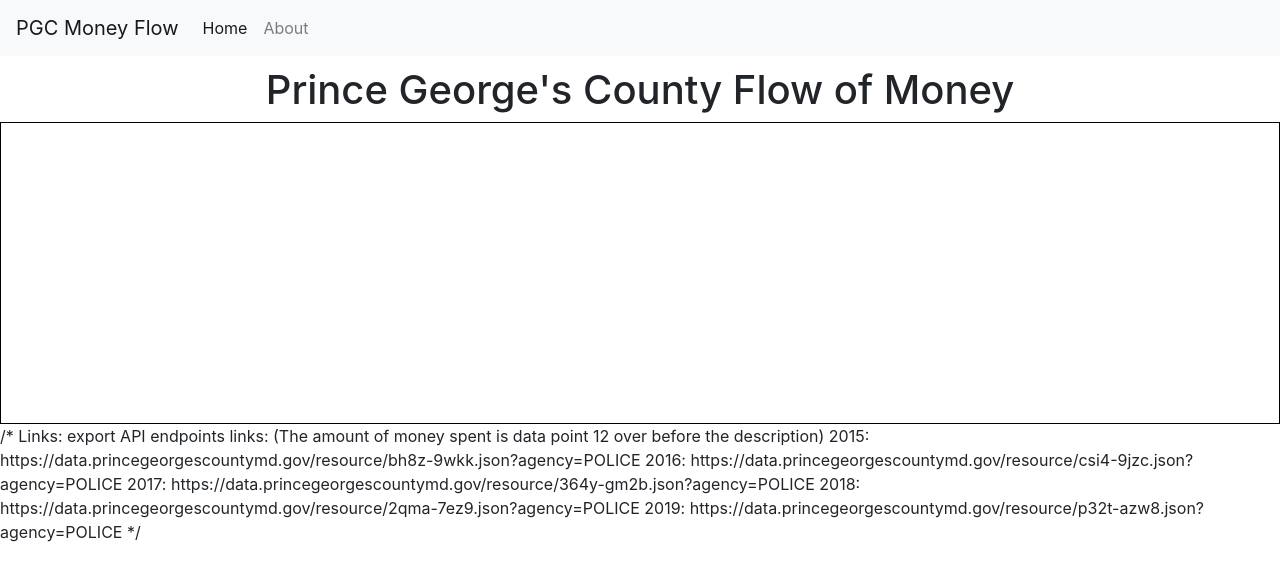
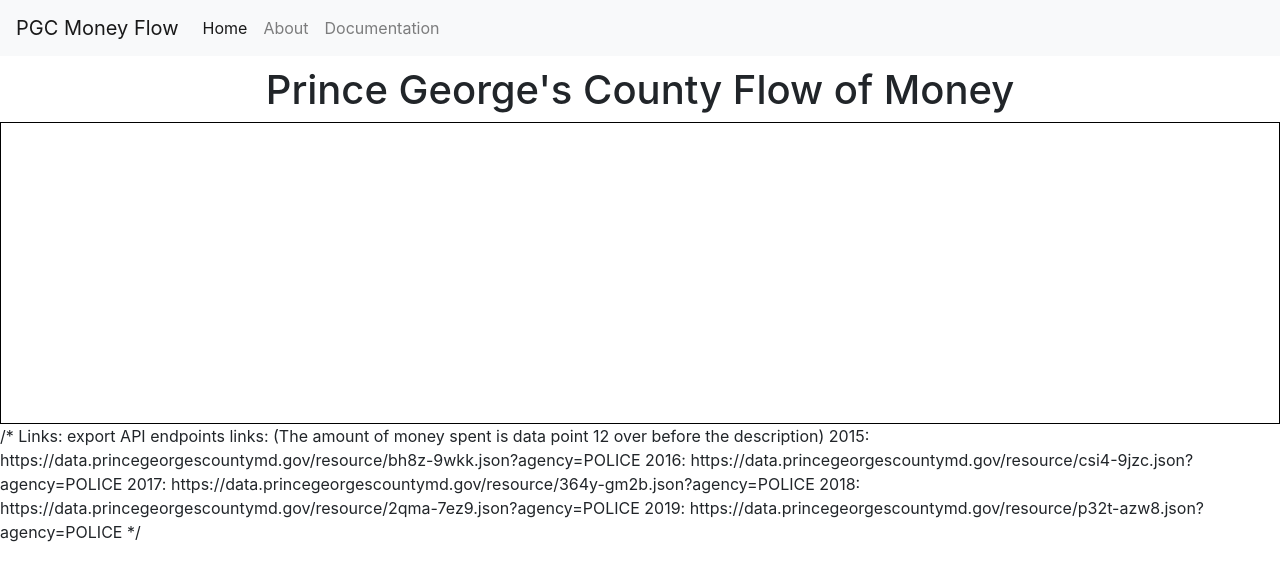
Before and after one commit to cbradle20/finalProject, a website: page public/index.html in a window 1280 px wide. Drawn offline with nearby package versions, Linux system fonts and the light colour scheme; no server answers; a script that the page names is missing.

Commit message:
Update index.html

```diff
--- a/public/index.html
+++ b/public/index.html
@@ -13,10 +13,12 @@
             <div class="collapse navbar-collapse" id="navbarSupportedContent">
                 <ul class="navbar-nav mr-auto">
                   <li class="nav-item active">
-                    <a class="nav-link" href="#">Home <span class="sr-only">(current)</span></a>
+                    <a class="nav-link" href="#">Home<span class="sr-only">(current)</span></a>
                   </li>
                   <li class="nav-item">
                     <a class="nav-link" href="#">About</a>
+                <li class = "nav-item">
+                    <a class = "nav-link" href = "#">Documentation</a>
                   </li>
                   </ul>
                 </div>
```
